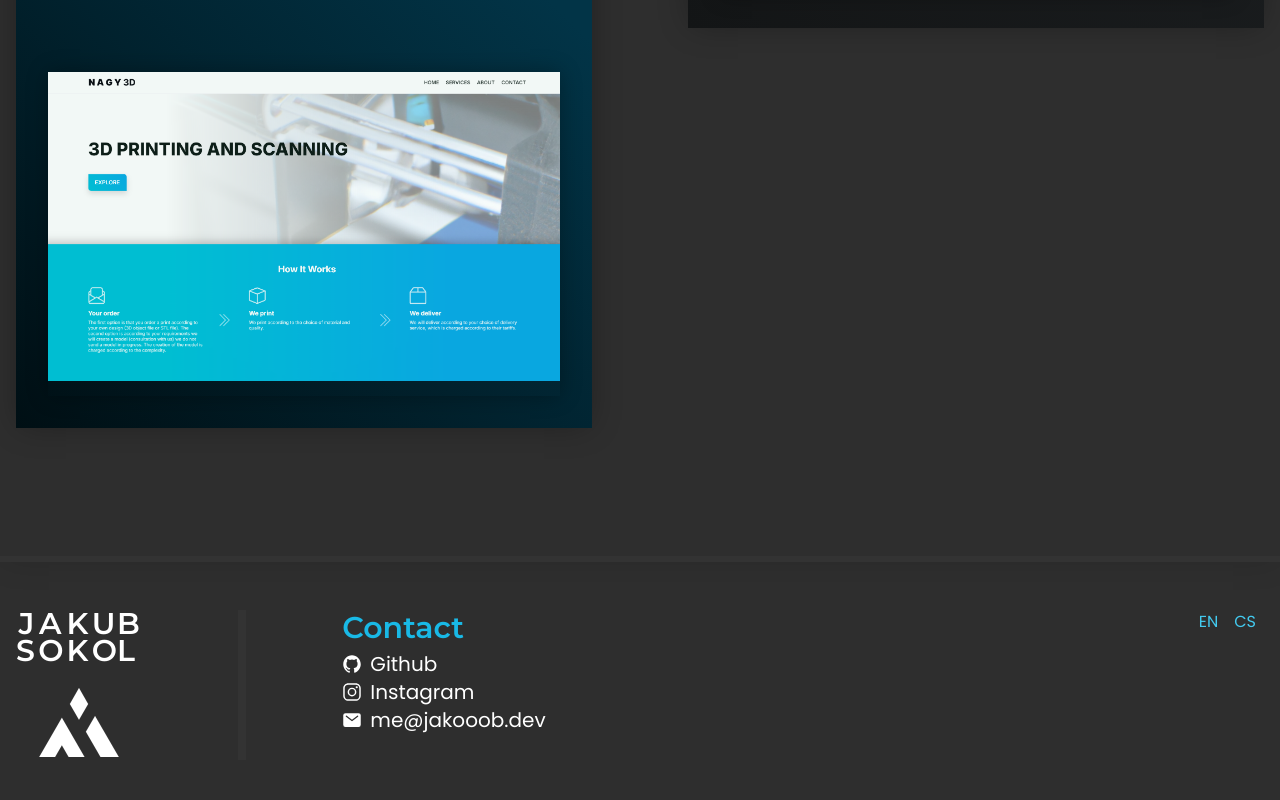
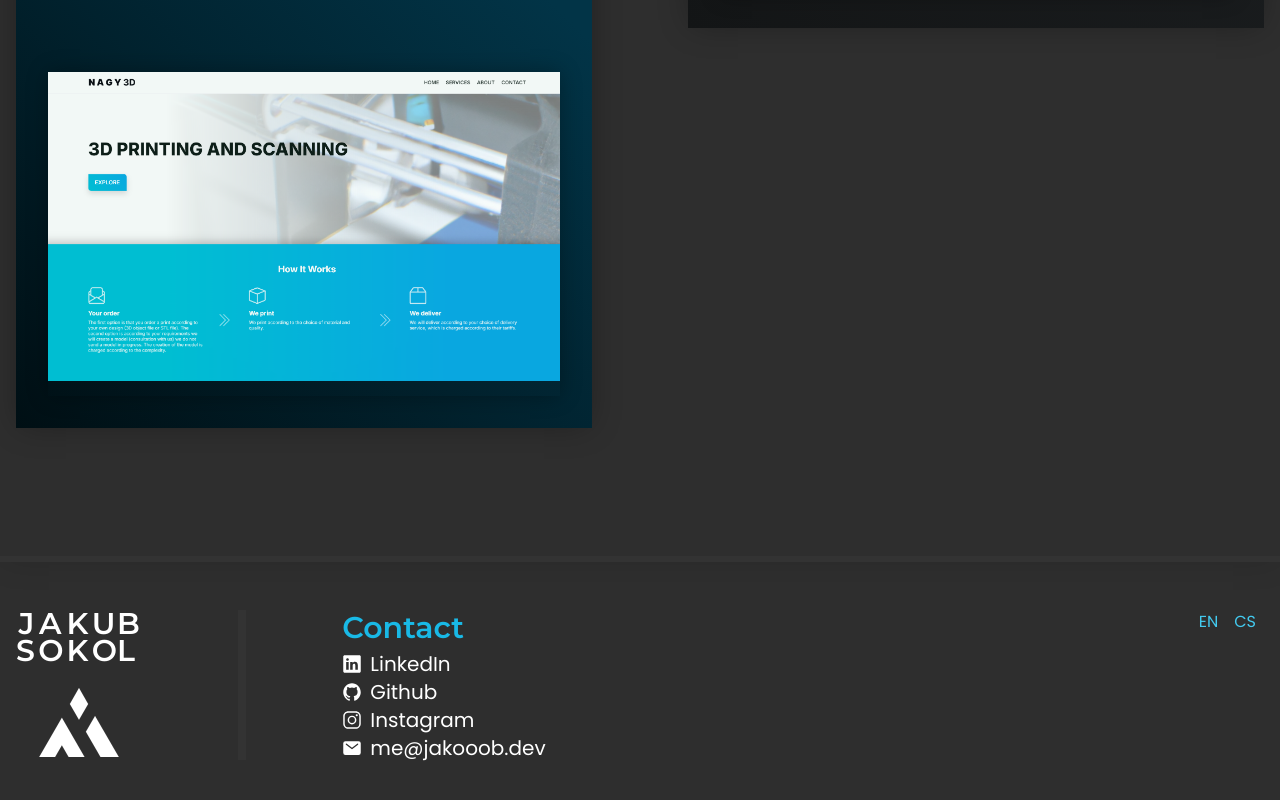
Before and after one commit to Jakooob14/jakooob14.github.io, a Next.js app: page /en in a window 1280 px wide. Shown: the part 4190-4990 px from the top of the page. Built offline with nearby package versions, Linux system fonts and the light colour scheme; no server answers.

Commit message:
feat: add linkedin to footer

```diff
--- a/app/components/Footer.tsx
+++ b/app/components/Footer.tsx
@@ -2,7 +2,7 @@
 
 import {MainLogo} from "@/app/components/Icons";
 import Link from "next/link";
-import {IoLogoGithub, IoLogoInstagram, IoMail} from "react-icons/io5";
+import {IoLogoGithub, IoLogoInstagram, IoMail, IoLogoLinkedin} from "react-icons/io5";
 import {useDictionary} from "@/app/[lang]/DictionaryProvider";
 import {usePathname} from 'next/navigation'
 
@@ -38,6 +38,9 @@ export default function Footer(){
                             className={'text-3xl font-semibold text-aero-500 font-heading'}>{dict.home.main.navigation.contact}</span>
                         <ul className={'text-xl mt-1'}>
                             <li><Link className={'flex items-center gap-2 text-white w-fit'} data-cursor-padding-x={8}
+                                      href={'https://www.linkedin.com/in/sokoljakub'} rel={'noreferrer'}
+                                      target={'_blank'}><IoLogoLinkedin/>LinkedIn</Link></li>
+                            <li><Link className={'flex items-center gap-2 text-white w-fit'} data-cursor-padding-x={8}
                                       href={'https://github.com/Jakooob14'} rel={'noreferrer'}
                                       target={'_blank'}><IoLogoGithub/>Github</Link></li>
                             <li><Link className={'flex items-center gap-2 text-white w-fit'} data-cursor-padding-x={8}
```
